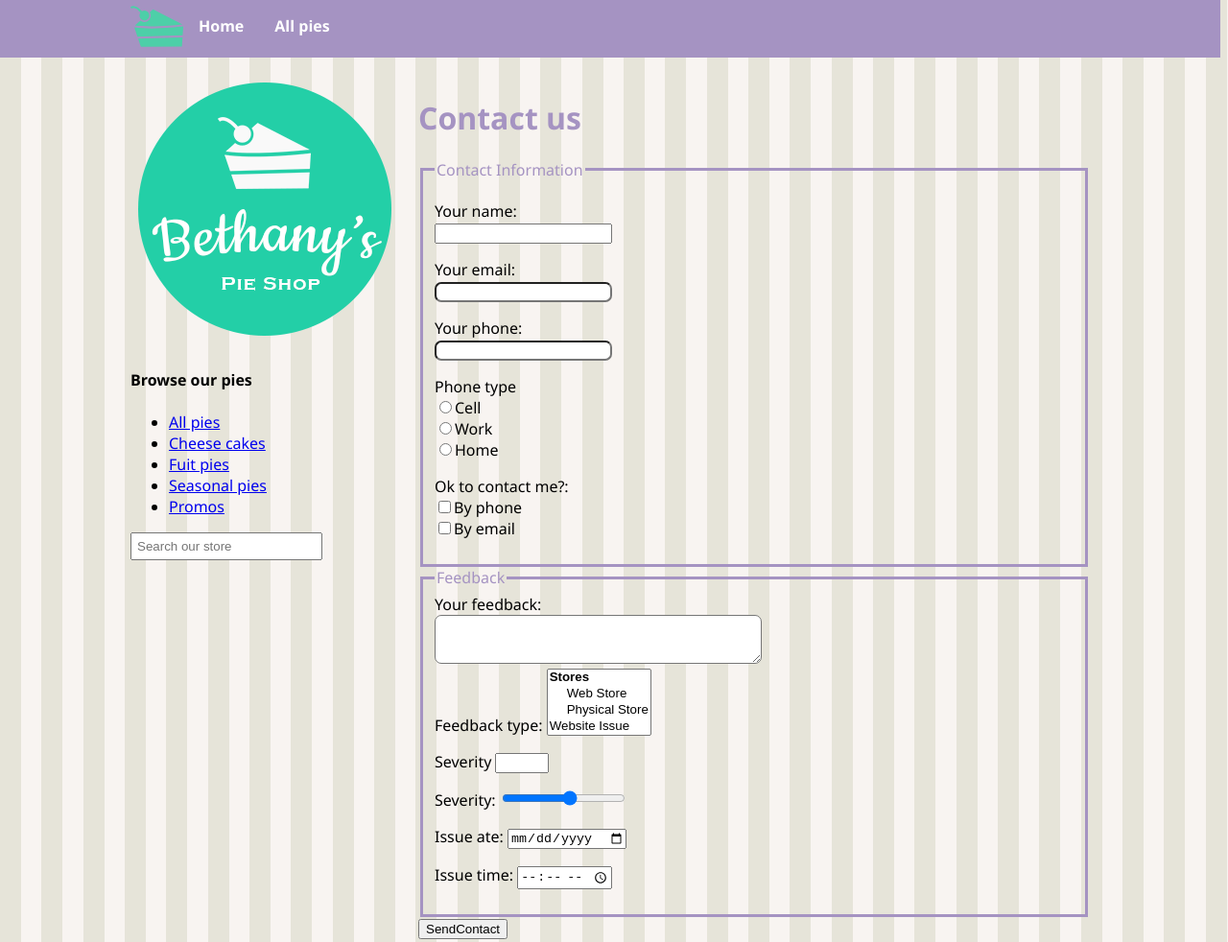
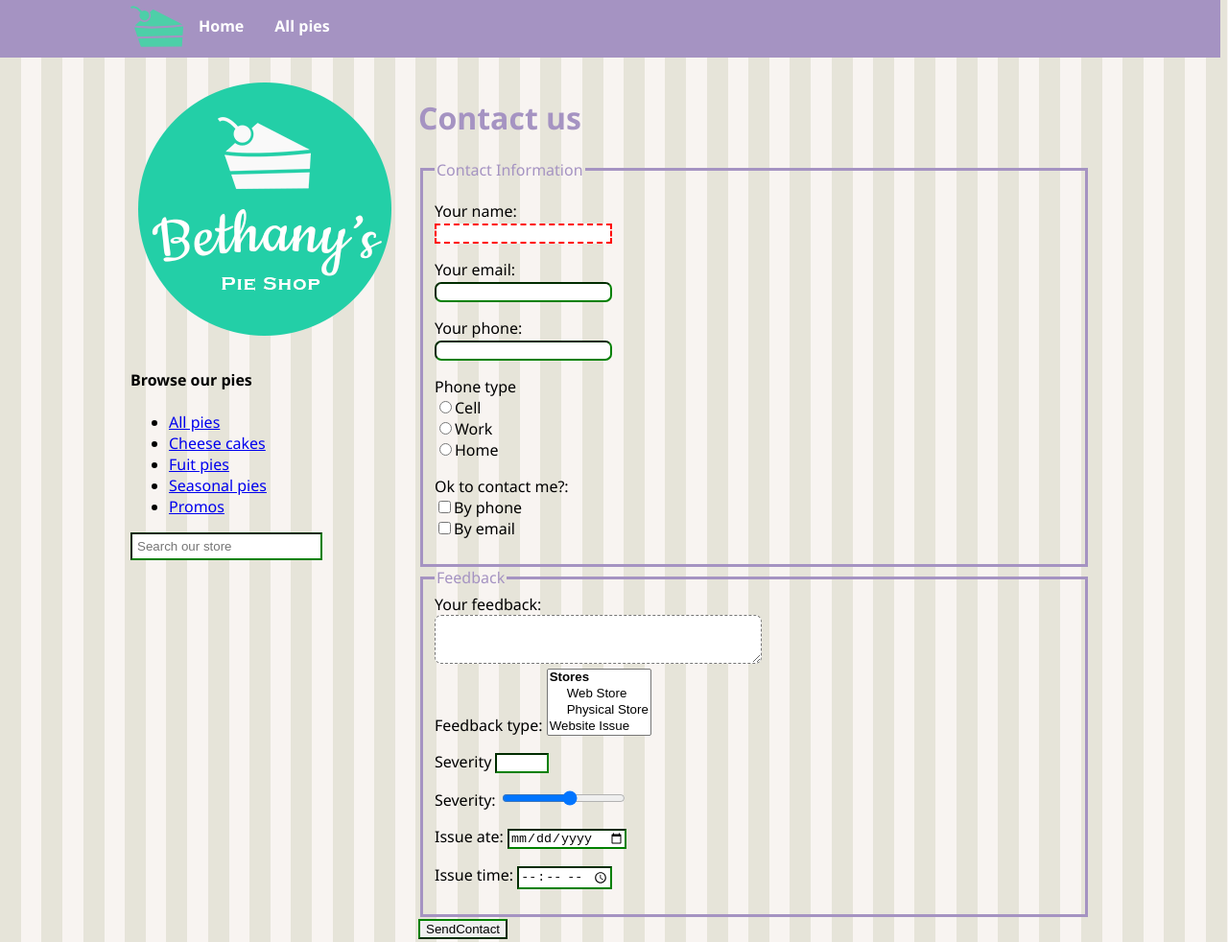
Before and after one commit to silascaimi/bethanys-pie-shop-v1, a plain HTML site: page contact.html in a window 1280 px wide. Shown: the top 982 px of the page at 96% size. Drawn offline with Linux system fonts and the light colour scheme.

Commit message:
styling on validation

```diff
--- a/contact.html
+++ b/contact.html
@@ -49,7 +49,7 @@
 
           <p>
             <label for="customerName">Your name:</label>
-            <input type="text" id="customerName" name="customerName">
+            <input type="text" id="customerName" name="customerName" required minlength="10" maxlength="75">
           </p>
 
           <p>
@@ -59,7 +59,7 @@
 
           <p>
             <label for="customerPhone">Your phone:</label>
-            <input type="tel" id="customerPhone" name="customerPhone">
+            <input type="tel" pattern="\(\d{3}\) \d{3}-\d{4}" id="customerPhone" name="customerPhone">
           </p>
 
           <p>
@@ -89,7 +89,7 @@
         <fieldset>
           <legend>Feedback</legend>
           Your feedback: <br>
-          <textarea name="" id="" cols="40" rows="3" name="feedbackText"></textarea><br>
+          <textarea name="" id="" cols="40" rows="3" name="feedbackText" required></textarea><br>
 
           Feedback type:
           <select name="feedbackTyype" multiple="multiple" size="4">
--- a/style.css
+++ b/style.css
@@ -101,3 +101,20 @@ input[type='tel'],
 textarea {
   border-radius: 7px;
 }
+
+input:valid {
+  border-color: green;
+}
+
+input:invalid {
+  border-color: red;
+}
+
+input:focus:invalid {
+  border-color: black;
+}
+
+input:required,
+textarea:required {
+  border-style: dashed;
+}
```
